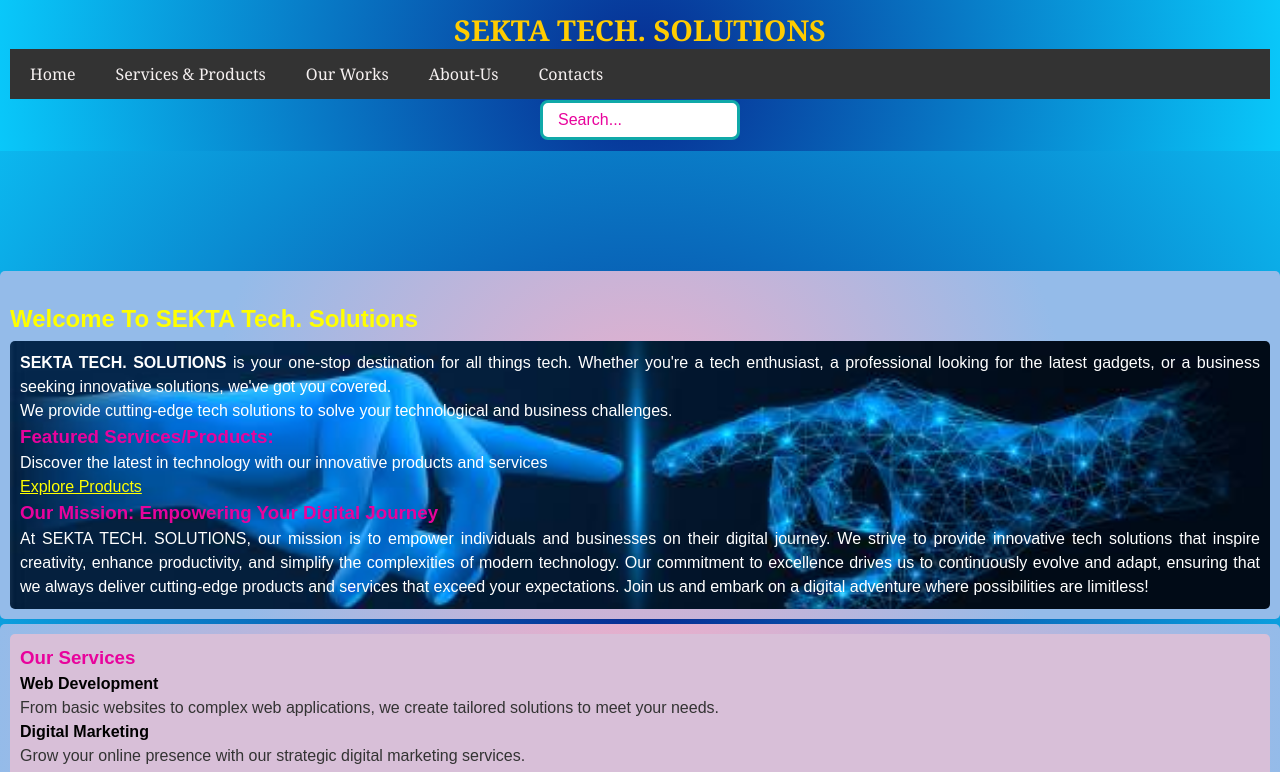
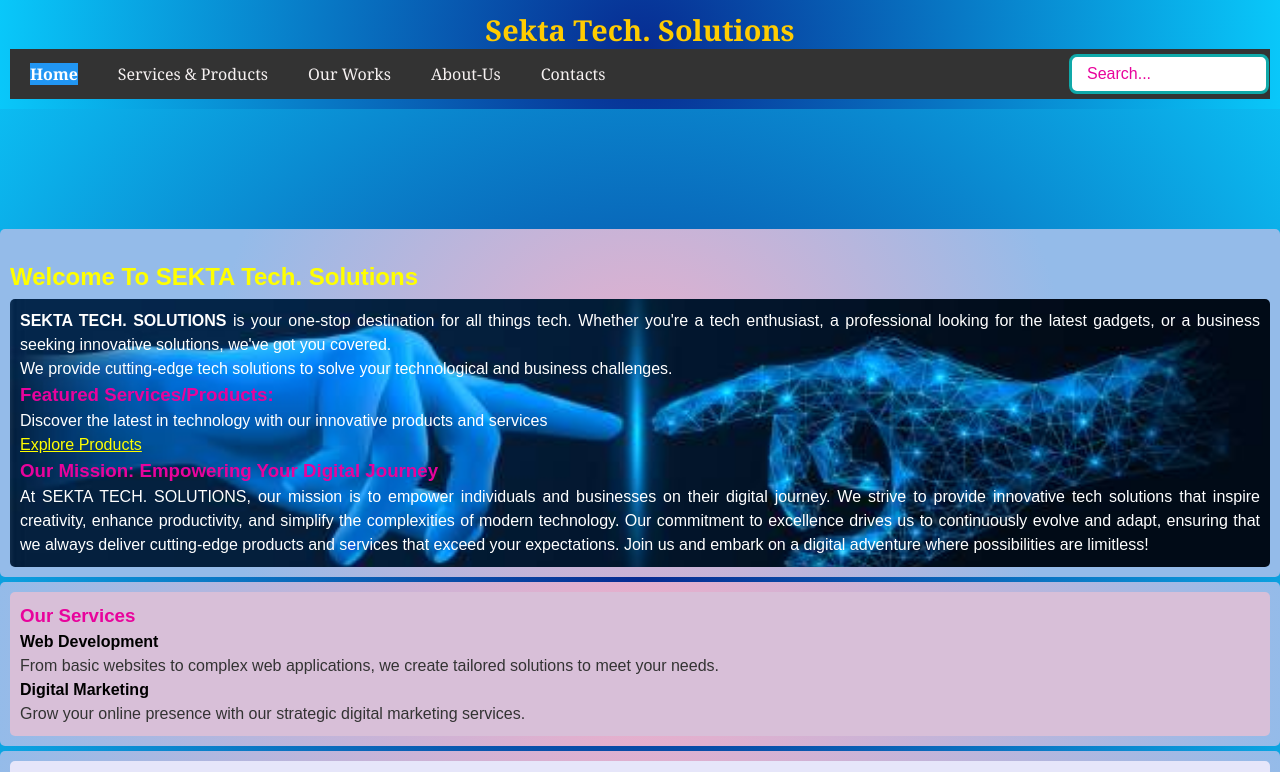
Before and after one commit to SsejjengoEdward8576/ssejjengoedward8576.sektawebsite.io, a plain HTML site: page index.html in a window 1280 px wide. Shown: the top 772 px of the page. Drawn offline with Linux system fonts and the light colour scheme.

Commit message:
Modified the navigation bar

```diff
--- a/index.html
+++ b/index.html
@@ -11,22 +11,22 @@
 	<!-- Main heading and navigation links -->
 	<div class="heading-navbar">
 		<header class="header header-container">
-			<h1>SEKTA TECH. SOLUTIONS</h1>
+			<h1>Sekta Tech. Solutions</h1>
 			<nav class="navbar">
 				<div class="toggle" onclick="toggleMenu()">&#9776;</div>
 				<ul>
-					<li><a href="index.html">Home</a></li>
-					<li><a href="service-product.html">Services & Products </a></li>
-					<li><a href="our-works.html">Our Works</a></li>
-					<li><a href="about-us.html">About-Us</a></li>
-					<li class="push"><a href="contacts.html">Contacts</a></li>
+					<li id="nav-home"><a href="index.html">Home</a></li>
+					<li id="nav-services"><a href="service-product.html">Services & Products </a></li>
+					<li id="nav-works"><a href="our-works.html">Our Works</a></li>
+					<li id="nav-about"><a href="about-us.html">About-Us</a></li>
+					<li id="nav-contacts"><a href="contacts.html">Contacts</a></li>
 				</ul>
+				<input type="text" class="custom-input"	placeholder="Search...">
 			</nav>
-			<input type="text" class="custom-input"	placeholder="Search...">
 		</header>
 	</div>
 	<div class="contents">
-		<!-- Introductory contents -->
+		<!-- Introductory section -->
 		<section id="intro-content">
 			<div class="sliding-text">
 				<h2 class="head1">Welcome To SEKTA Tech. Solutions</h2>
--- a/main.css
+++ b/main.css
@@ -86,6 +86,8 @@ nav{
 }
 
 .navbar a{
+    float: left;
+    text-align: center;
     text-decoration: none;
     color: #f6f1f1;
 }
@@ -94,6 +96,14 @@ nav{
     background-color: #ddd;
     color: black;
 }
+
+/* Styles for the active navigation links */
+.navbar ul li.active a {
+    background-color: #2196F3;
+    color: white;
+    font-weight: bold;
+}
+
 
 .toggle{
     display: none;
@@ -123,19 +133,34 @@ section {
 
 /*Media query for devices with a maximum width of 768px*/
 @media (max-width: 768px) {
+    .navbar {
+        flex-direction: column;
+        align-items: flex-start;
+    }
+
     .navbar ul {
         flex-direction: column;
         width: 100%;
         display: none;
     }
 
-    .navbar ul.show {
-        display: flex;
+    .navbar ul li {
+        width: 100%;
+        text-align: left;
     }
 
-    .toggle {
+    .navbar .toggle {
         display: block;
     }
+
+    .navbar input.custom-input{
+        width: calc(100% - 20px);
+    }
+}
+
+/* Display the menu when toggle button is clicked */
+.navbar ul.show {
+    display: flex;
 }
 
 /* Media query for devices with a minimum width of 769px */
--- a/script.js
+++ b/script.js
@@ -1,4 +1,27 @@
+//Function to set the active class
+function setActiveNav(){
+    //Get the current URL path
+    const currentPath = window.location.pathname.split('/').pop();
+
+    //Select all navigation links
+    const navLinks = document.querySelectorAll('.navbar ul li a');
+
+    //Loop through each link and add the active class to the matching links
+    navLinks.forEach(link => {
+        if(link.getAttribute('href') === currentPath){
+            link.parentElement.classList.add('active');
+        }
+        else{
+            link.parentElement.classList.remove('active');
+        }
+    });
+}
+
+//Toggle menu function
 function toggleMenu(){
     const menu = document.querySelector('.navbar ul');
     menu.classList.toggle('show');
 }
+
+//Call the function on page load
+window.onload = setActiveNav;
```
Also changed, not shown: about-us.html (+6 -6 lines), contacts.html (+6 -6 lines), our-works.html (+7 -7 lines), service-product.html (+6 -6 lines).
